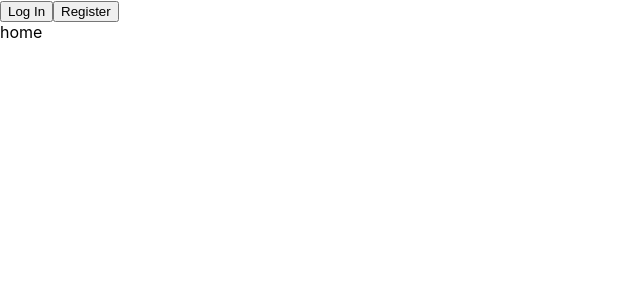
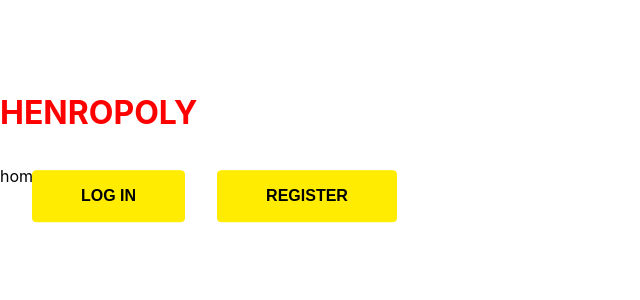
Before and after one commit to matiasgarrid0/Henropoly, a React (Create React App) app in the folder client/: page / in a window 1280 px wide. Shown: the top 300 px of the page, without its empty margins (0-640 px from the left). Built offline with nearby package versions, Linux system fonts and the light colour scheme.

Commit message:
style and back

```diff
--- /dev/null
+++ b/client/src/components/nav/Nav.css
@@ -0,0 +1,33 @@
+.principal{
+ color:red;
+ transform: translateY(50%);
+}
+
+.btn {
+    color: white;
+    font-weight: 700;
+    text-decoration: none;
+    font-size: 1rem;
+    padding: 1rem 3rem;
+    margin-top: 1rem;
+    margin-bottom: 1rem;
+    display: inline-block;
+    text-align: center;
+    text-transform: uppercase;
+    transition: background-color .3s ease;
+    border-radius:4px;
+  }
+
+  .btn:hover {
+    background-color: #FFEC00;
+    color: #000000;
+    border: solid 1px #000000;
+    }
+    .btn-verde {
+    background-color: #FFEC00;
+    color: #000000;
+    border: 1px solid #FFEC00;
+    margin-left: 2rem;
+    }
+
+    /* FFEC00 */
--- a/client/src/components/nav/Nav.jsx
+++ b/client/src/components/nav/Nav.jsx
@@ -1,3 +1,4 @@
+import './Nav.css';
 import React from 'react';
 import { useSelector } from "react-redux";
 import { Portal, RegisterForm, Loggin } from './../'
@@ -13,13 +14,16 @@ const Nav = () => {
     const { isAuth } = useSelector((state) => state.auth);
     const { user } = useSelector((state) => state.auth);
     return(<header>
+        <div className='principal'>
+            <h1 className='logo'>HENROPOLY</h1>
         {values.portal ==='login' && <Portal onClose={setPortal(null)}><Loggin/></Portal>}
         {values.portal ==='register' && <Portal onClose={setPortal(null)}><RegisterForm/></Portal>}
-        {isAuth ? <button>Log Out</button> :
+        {isAuth ? <button className='logout'>Log Out</button> :
         <div>
-            <button onClick={setPortal('login')}>Log In</button>
-            <button onClick={setPortal('register')}>Register</button>
+            <button className='login btn btn-verde' onClick={setPortal('login')}>Log In</button>
+            <button className='register btn btn-verde' onClick={setPortal('register')}>Register</button>
         </div>}
+        </div>
     </header>)
 }
 export default Nav;
--- a/client/src/components/recoverPassword/RecoverPassword.jsx
+++ b/client/src/components/recoverPassword/RecoverPassword.jsx
@@ -41,3 +41,5 @@ function handleChange(e){
 
  )
 }
+
+export default RecoverPassword
--- a/client/src/components/registerForm/RegisterForm.jsx
+++ b/client/src/components/registerForm/RegisterForm.jsx
@@ -20,7 +20,7 @@ function validate(input) {
       else if(!input.username || !/^.{4,25}$/.test(input.username) || !/^[a-zA-Z0-9_-]+$/.test(input.username)) {
         errors.username= 'username must be from 4 to 25 characters'
       }
-      else if(!input.password || /^.{8,16}$/.test(input.password)) {
+      else if(!input.password || !/^.{8,16}$/.test(input.password)) {
          errors.password ='password must be from 8 to 16 characterers'
       }
 
--- a/client/src/redux/actions/auth.js
+++ b/client/src/redux/actions/auth.js
@@ -12,8 +12,9 @@ export const register = ( username, email, password ) => {
   return async (dispatch) =>{
     dispatch(setLoading(true));
     try {
-      const response = await axios.post( `localhost:3001/auth/signUp`,data)
+      const response = await axios.post(`http://localhost:3001/auth/signUp`,data)
       if(response.data){
+        console.log(response.data)
         dispatch(setUser(response.data.user));
         dispatch(setToken(response.data.token));
         dispatch(setAuthenticate(true));
@@ -22,6 +23,7 @@ export const register = ( username, email, password ) => {
       }
       dispatch(setLoading(false));
     } catch (error) {
+      console.log(error)
       dispatch(setMaintenance(true));
       dispatch(logOut());
       dispatch(setLoading(false));
--- a/client/src/views/Home/index.js
+++ b/client/src/views/Home/index.js
@@ -1,8 +1,9 @@
 import React from 'react';
-
+/* import { RecoverPassword } from '../../components'  */
 
 const Home = () => {
     return(<div>home
+ {/*         <RecoverPassword/> */}
     </div>)
 }
 export default Home;
```
Also changed, not shown: 2 other files (tests, documents, lock files or other folders).
